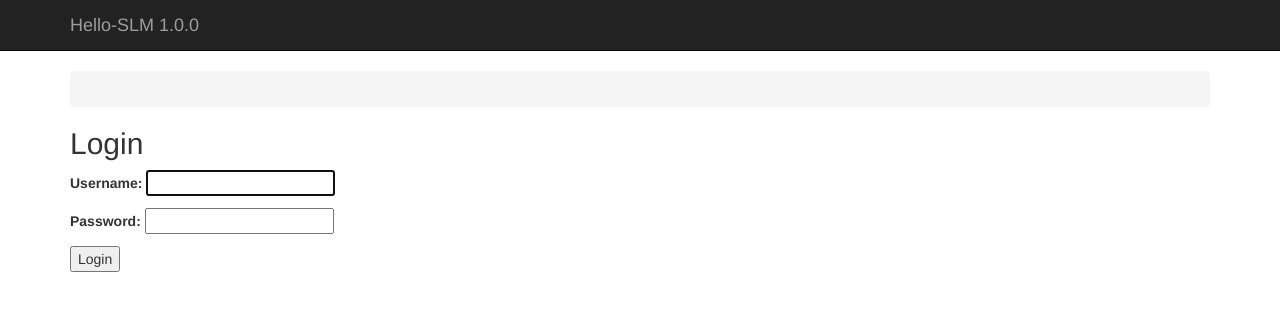
After one commit to srikhi/slmhello, a Django app: a page that uses src/templates/base.html in a window 1280 px wide. The commit adds this page. Shown: the top 311 px of the page. Run offline with Django 3.2, Linux system fonts and the light colour scheme; some libraries are stand-ins or nearby versions.

Commit message:
registerations

```diff
--- a/src/slmwebsite/settings.py
+++ b/src/slmwebsite/settings.py
@@ -41,6 +41,8 @@ INSTALLED_APPS = [
     'django.contrib.messages',
     'django.contrib.staticfiles',
     'permission',
+    # For user registering/sign-up, log in etc.
+    'registration',
     'social_django',
     'rest_framework',
     'helloslmapp',
@@ -71,7 +73,7 @@ LOGGING = {
     'loggers': {
         'django': {
             'handlers': ['console'],
-            'level': os.getenv('SLMWEBSITE_LOG_LEVEL', 'DEBUG'),
+            'level': os.getenv('SLMWEBSITE_LOG_LEVEL', 'INFO'),
         },
     },
 }
@@ -171,6 +173,7 @@ USE_L10N = True
 
 USE_TZ = True
 
+ADMINS = [('slmadmin', 'slmadmin@slmlab.com')]
 
 # Static files (CSS, JavaScript, Images)
 # https://docs.djangoproject.com/en/1.10/howto/static-files/
--- a/src/slmwebsite/urls.py
+++ b/src/slmwebsite/urls.py
@@ -14,8 +14,10 @@ Including another URLconf
     2. Add a URL to urlpatterns:  url(r'^blog/', include('blog.urls'))
 """
 import permission
+import registration
 from django.conf.urls import include, url
 from django.contrib import admin
+from django.contrib.auth import views as auth_views
 from rest_framework.routers import DefaultRouter
 from helloslmapp.views import (helloworld,
                                HomePageView,)
@@ -28,5 +30,7 @@ urlpatterns = [
     url(r'^$', helloworld),
     url(r'^helloview$', HomePageView.as_view(), name='HelloViewIsMyName'),
     url(r'^admin/', admin.site.urls),
+    url(r'^accounts/', include('registration.urls')),
+    url(r'^logmein/$', auth_views.login, name='login'),
     url(r'^api/', include(api_router.urls)),
 ]
--- /dev/null
+++ b/src/templates/base.html
@@ -0,0 +1,14 @@
+{% extends "rest_framework/base.html" %}
+
+{% block title %}
+Hello SLM APIs
+{% endblock %}
+
+{% block branding %}
+<a class='navbar-brand' rel="nofollow" href='{% url "api-root" %}'>
+  Hello-SLM
+  <span class="version">
+    1.0.0
+  </span>
+</a>
+{% endblock %}
--- /dev/null
+++ b/src/templates/registration/login.html
@@ -0,0 +1,12 @@
+{% extends 'base.html' %}
+
+{% block title %}Login{% endblock %}
+
+{% block content %}
+  <h2>Login</h2>
+  <form method="post">
+    {% csrf_token %}
+    {{ form.as_p }}
+    <button type="submit">Login</button>
+  </form>
+{% endblock %}
--- a/src/templates/rest_framework/api.html
+++ b/src/templates/rest_framework/api.html
@@ -1,3 +1,5 @@
+{% extends 'base.html' %}
+
 {% if user and not user.is_anonymous %}
   <a>Hello, {{ user.get_full_name }}!</a>
   <br>
```
Also changed, not shown: src/helloslmapp/management/commands/create-admins.py (added, +23 -0 lines), src/helloslmapp/management/__init__.py (added), src/helloslmapp/management/commands/__init__.py (added), 2 other files.
